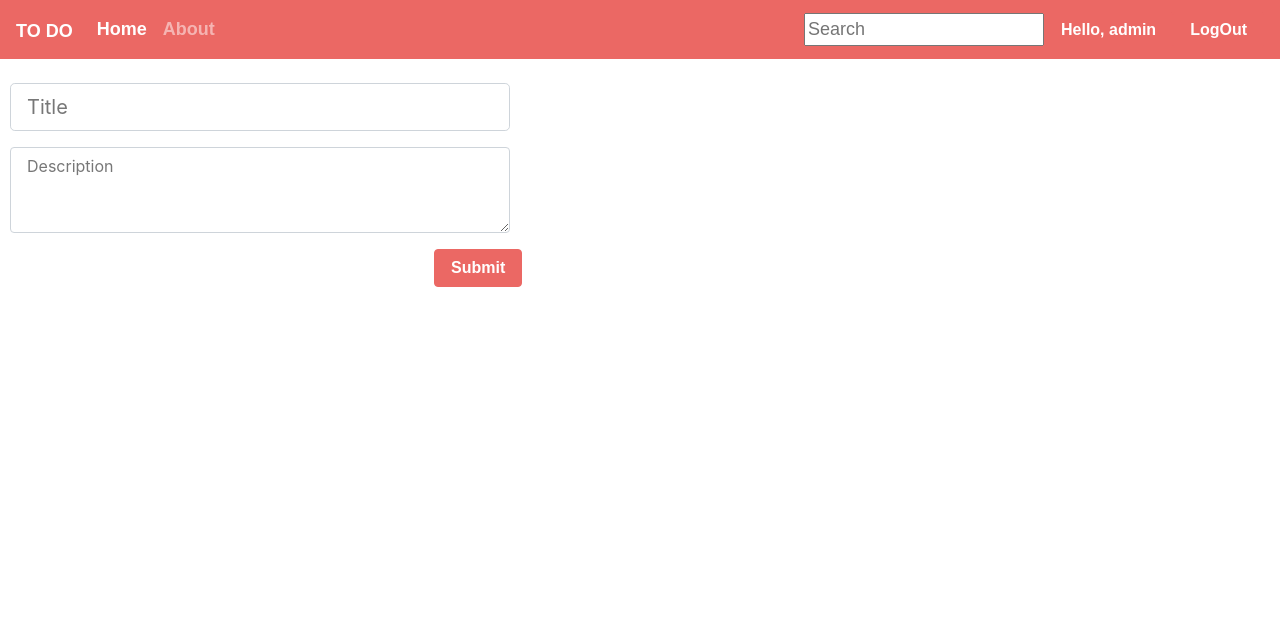
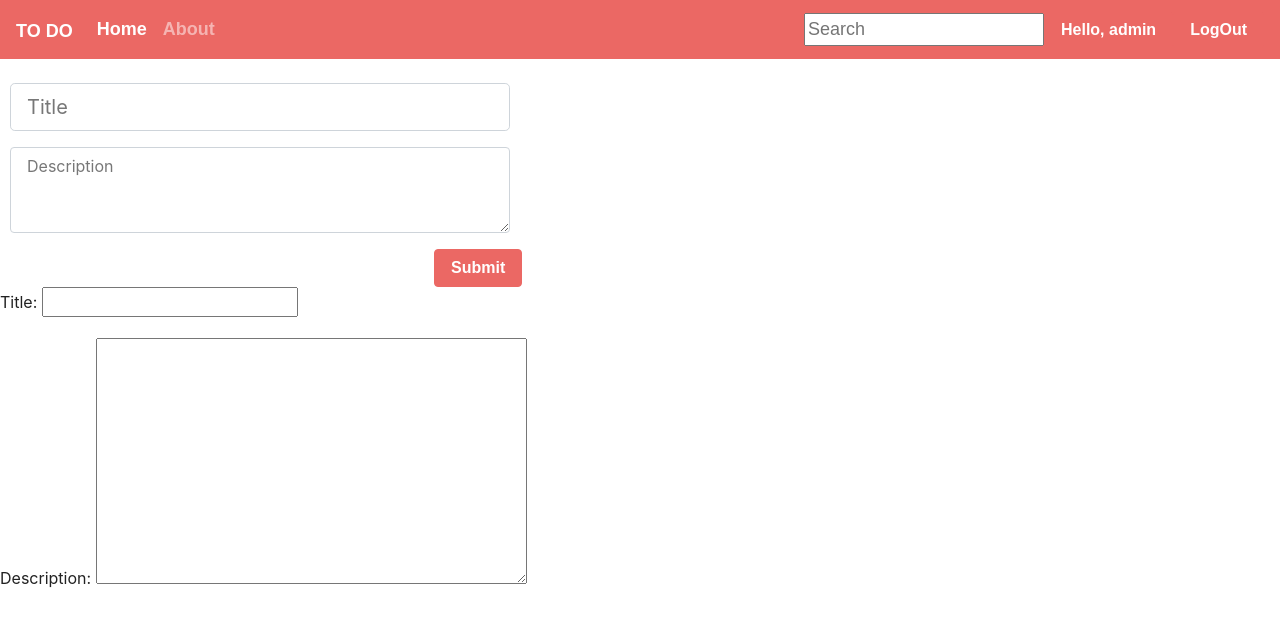
Before and after one commit to svnoway/projects, a Django app: page /task-create/ in a window 1280 px wide. Shown: the top 627 px of the page. Run offline with Django 3.2, Linux system fonts and the light colour scheme; a user stored in the database is signed in; some libraries are stand-ins or nearby versions; some web fonts are replaced.

Commit message:
not final

```diff
--- a/todo/main/views.py
+++ b/todo/main/views.py
@@ -70,7 +70,7 @@ class TaskCreate(LoginRequiredMixin, CreateView):
 
 class TaskUpdate(LoginRequiredMixin, UpdateView):
     model = Datask
-    fields = ['title', 'description', 'complete']
+    fields = ['title', 'description']
     template_name = 'main/create.html'
     success_url = reverse_lazy('tasklist')
 
--- a/todo/templates/main/create.html
+++ b/todo/templates/main/create.html
@@ -10,13 +10,15 @@
 
 <div class="form-group" >
   <label class="col-form-label col-form-label-lg" for="inputLarge"></label>
-  <input class="form-control form-control-lg" type="text" placeholder="Title" required id="id_title" name="title">
+  <input type="text" class="form-control form-control-lg"  placeholder="Title" required id="id_title" maxlength="200" name="title">
+
 </div>
            <div class="form-group">
 
-      <textarea class="form-control" required id="id_description" rows="3" placeholder="Description" name="description"></textarea>
+      <textarea name="description" class="form-control" required rows="3" placeholder="Description"  cols="40" rows="10" id="id_description"></textarea>
     </div>
 
     <button type="submit" class="btn btn-primary" value="submit" style="margin-left: 434px">Submit</button>
+    {{ form.as_p }}
     </form>
 {% endblock content %}
--- a/todo/templates/main/datask_list.html
+++ b/todo/templates/main/datask_list.html
@@ -7,14 +7,14 @@
 
 
 
-    <div class = "container">
+    <div class = "container" style="margin-top: 20px">
 
 
   <div class="card-body">
       <button type="button" class="btn btn-primary btn-lg">     +      </button>
   </div>
 
-    </a>
+</a>
 {% for task in taski %}
 
         <div class="card border-primary mb-3" style="max-width: 20rem;">
@@ -29,6 +29,7 @@
          <div class="card-body">
       <h4 class="card-title"><a href="{% url 'task_update' task.id %}">{{ task.title }}</a></h4>
       <p class="card-text"><a href="{% url 'task_update' task.id %}">{{ task.description }}</a></p></div>
+
 </div>
 
 
```
Also changed, not shown: todo/db.sqlite3.
